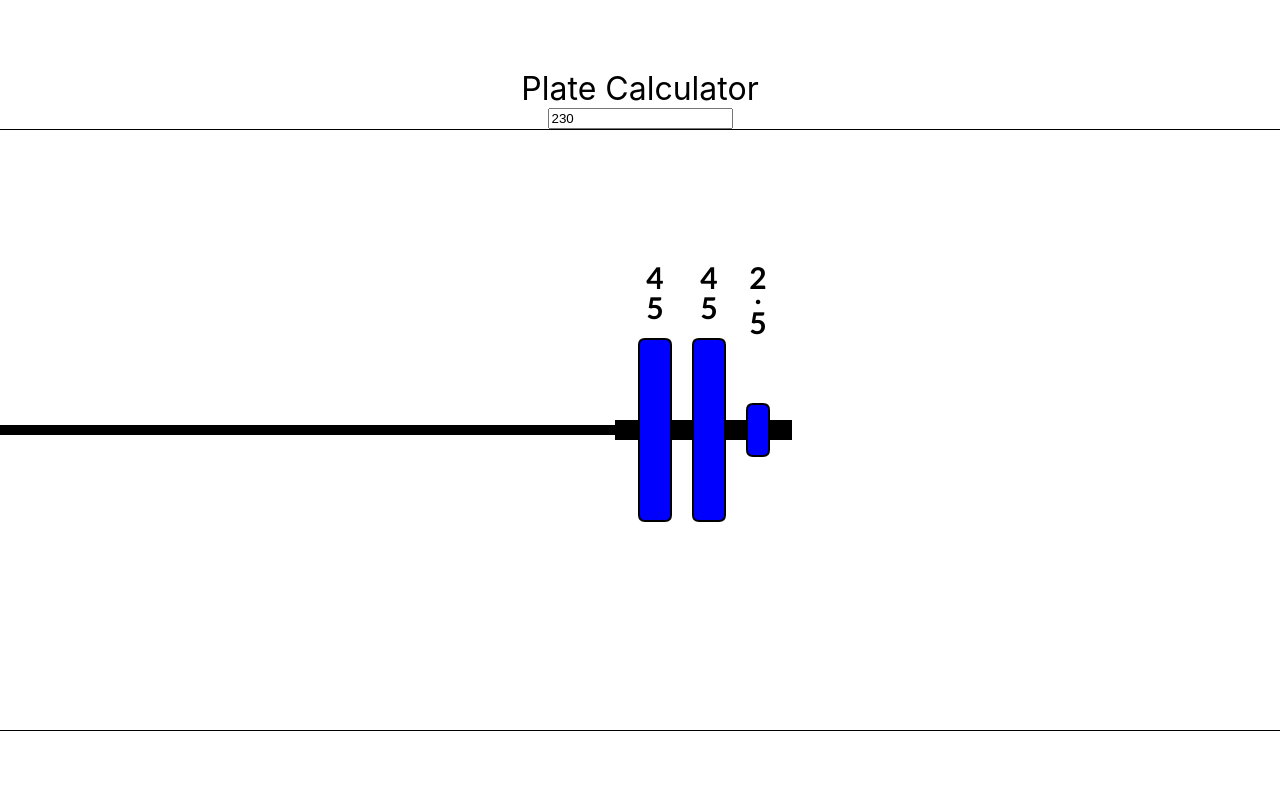
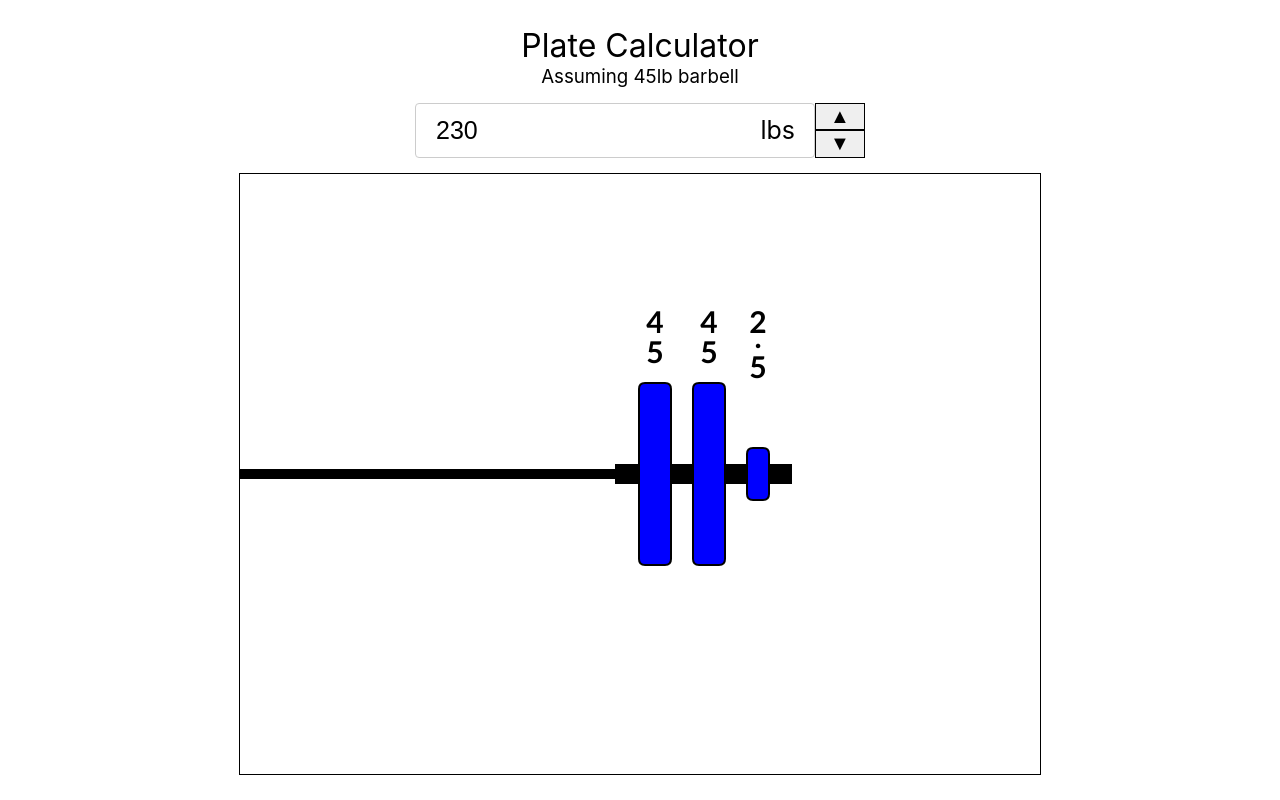
Before and after one commit to sladewasinger/PlateCalculator, a Vue app in the folder client/: page / in a window 1280 px wide. Built offline with nearby package versions, Linux system fonts and the light colour scheme.

Commit message:
Added big input buttons

```diff
--- a/client/src/components/PlateCalculator.vue
+++ b/client/src/components/PlateCalculator.vue
@@ -1,8 +1,8 @@
 <script setup lang="ts">
-import { onMounted } from 'vue'
+import { onMounted, ref } from 'vue'
 
 // define input weight
-let totalWeight = 230;
+let totalWeight = ref(230);
 
 type Plate = {
   weight: number;
@@ -54,15 +54,22 @@ function roundedRect(ctx: CanvasRenderingContext2D, x: number, y: number, width:
 onMounted(() => {
   const canvas = document.getElementById('canvas') as HTMLCanvasElement;
 
-  // define canvas size
-  canvas.width = window.innerWidth;
-  canvas.height = 600;
+  function resize() {
+    canvas.width = Math.min(800, window.innerWidth - 25);
+    canvas.height = 600;
+  }
 
+  window.addEventListener('resize', () => {
+    resize();
+    redrawCanvas();
+  });
+
+  resize();
   redrawCanvas();
 });
 
 function redrawCanvas() {
-  const inputWeight = (Number(totalWeight) - 45) / 2;
+  const inputWeight = (Number(totalWeight.value) - 45) / 2;
   const canvas = document.getElementById('canvas') as HTMLCanvasElement;
   const ctx = canvas.getContext('2d') as CanvasRenderingContext2D;
 
@@ -127,12 +134,29 @@ function redrawCanvas() {
     }
   }
 }
+
+function adjust(sign: string) {
+  if (sign == "+") {
+    totalWeight.value = Number(totalWeight.value) + 1;
+  } else {
+    totalWeight.value = Number(totalWeight.value) - 1;
+  }
+  redrawCanvas();
+}
 </script>
 
 <template>
   <div class="container">
     <h1>Plate Calculator</h1>
-    <input type="text" v-model="totalWeight" @input="redrawCanvas" />
+    <h3>Assuming 45lb barbell</h3>
+    <div class="input-container">
+      <input type="text" v-model="totalWeight" @input="redrawCanvas" />
+      <span class="unit">lbs</span>
+      <div class="button-container">
+        <button class="up-button" v-on:click="adjust('+')">▲</button>
+        <button class="down-button" v-on:click="adjust('-')">▼</button>
+      </div>
+    </div>
     <canvas id="canvas"></canvas>
   </div>
 </template>
@@ -151,4 +175,52 @@ canvas {
   border: 1px solid black;
   box-sizing: border-box;
 }
+
+input[type=text] {
+  width: 50%;
+  padding: 12px 20px;
+  margin: 0;
+  box-sizing: border-box;
+  border: 1px solid #ccc;
+  border-radius: 4px;
+  resize: vertical;
+  min-width: 400px;
+  font-size: 25px;
+  display: inline-block;
+}
+
+.unit {
+  font-size: 25px;
+  margin-left: -10px;
+}
+
+.input-container {
+  position: relative;
+  padding-right: 50px;
+  margin: 15px;
+}
+
+.unit {
+  position: absolute;
+  top: 50%;
+  right: 70px;
+  transform: translateY(-50%);
+}
+
+.button-container {
+  position: absolute;
+  top: 0;
+  right: 0;
+  bottom: 0;
+  width: 50px;
+}
+
+.up-button,
+.down-button {
+  display: block;
+  width: 100%;
+  height: 50%;
+  font-size: 20px;
+  border: 1px solid #000;
+}
 </style>
```
